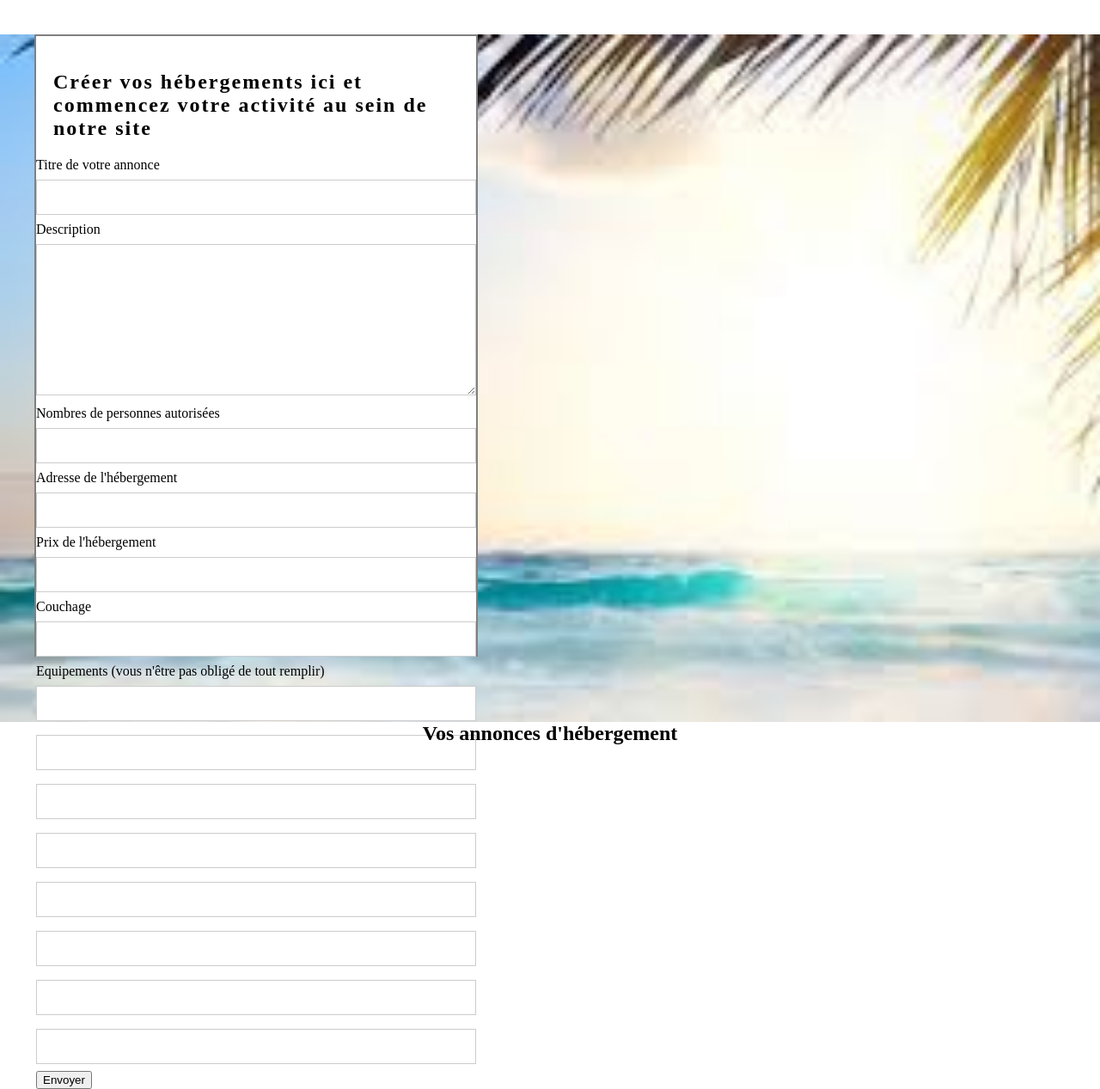
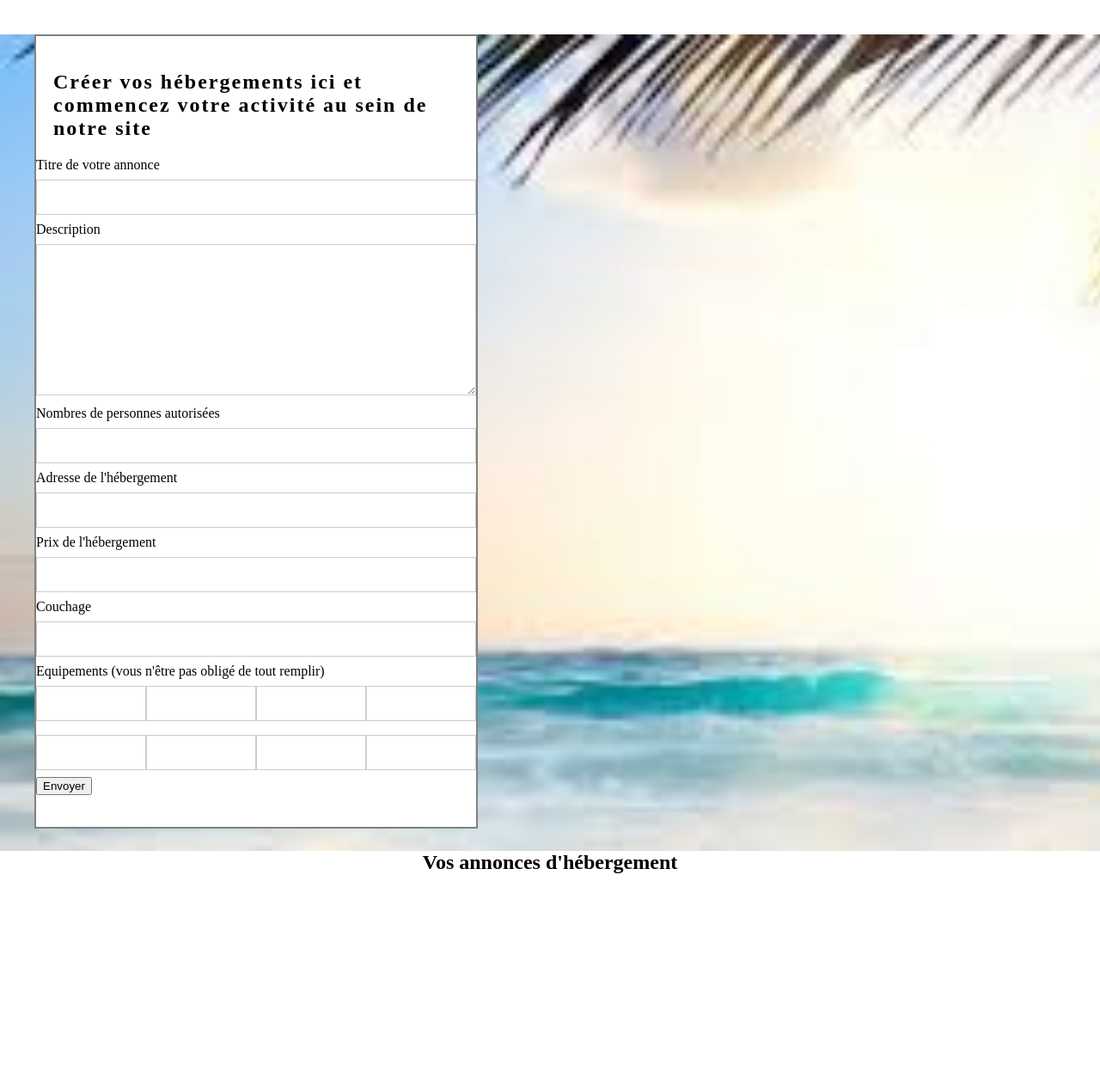
Before and after one commit to tomynov/Airbnb_Aqua, a PHP site: page /biens.php?id=1 in a window 1280 px wide. Shown: the part 57-1324 px from the top of the page at 86% size. After the commit the page ends 1073 px from the top, so only its background shows below. Run offline with PHP 8.4, Linux system fonts and the light colour scheme; data that the repository does not hold is empty; some libraries are stand-ins or nearby versions.

Commit message:
modif css

```diff
--- a/css/style.css
+++ b/css/style.css
@@ -346,6 +346,15 @@ main{
     box-sizing: border-box;
 }
 
+/* .input-user{
+    width: 20%;
+    padding: 12px 20px;
+    margin: 8px 0;
+    display: flex;
+    border : 1px solid black;
+    box-sizing: border-box;
+} */
+
 .input-submit-user{
     background-color: black;
     color: white;
@@ -556,7 +565,7 @@ main{
     background-repeat: no-repeat;
     background-size: cover;
     width: 100%;
-    height: 800px;
+    height: 950px;
 }
 
 .ajout-biens{
@@ -564,8 +573,12 @@ main{
     background-color: white;
     border: 2px solid grey;
     width: 40%;
-    height: 700px;
+    height: 900px;
     margin: 40px;
+}
+
+.equip-form{
+    display: flex;
 }
 
 .h1-biens{
```
